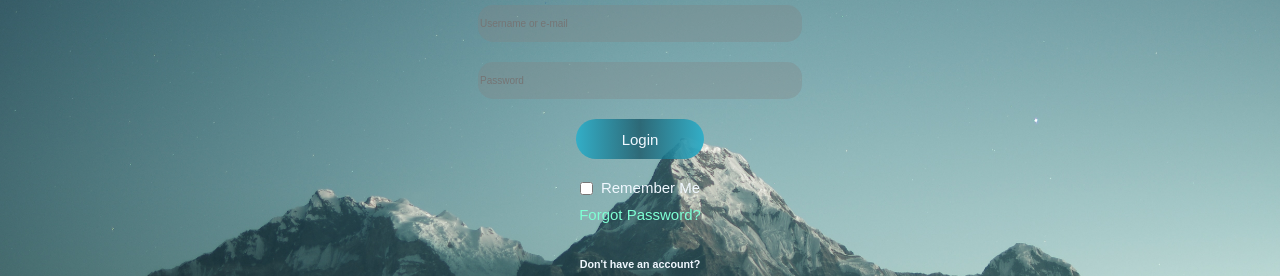
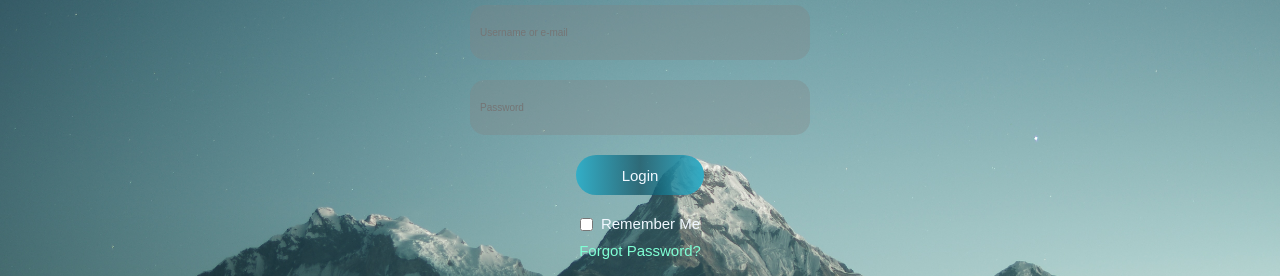
Before and after one commit to robzz005/MyLogin-10, a plain HTML site: page index.html in a window 1280 px wide. Shown: the part 114-390 px from the top of the page. Drawn offline with Linux system fonts and the light colour scheme.

Commit message:
styles.css

```diff
--- a/styles.css
+++ b/styles.css
@@ -7,6 +7,7 @@ body {
     background-size: cover;
     margin: 0;
     width: 100vw;
+    overflow: hidden;
 
 }
 
@@ -39,6 +40,7 @@ form input {
 }
 
 form input[placeholder] {
+    padding: 10px;
     color: aliceblue;
 }
 
```
